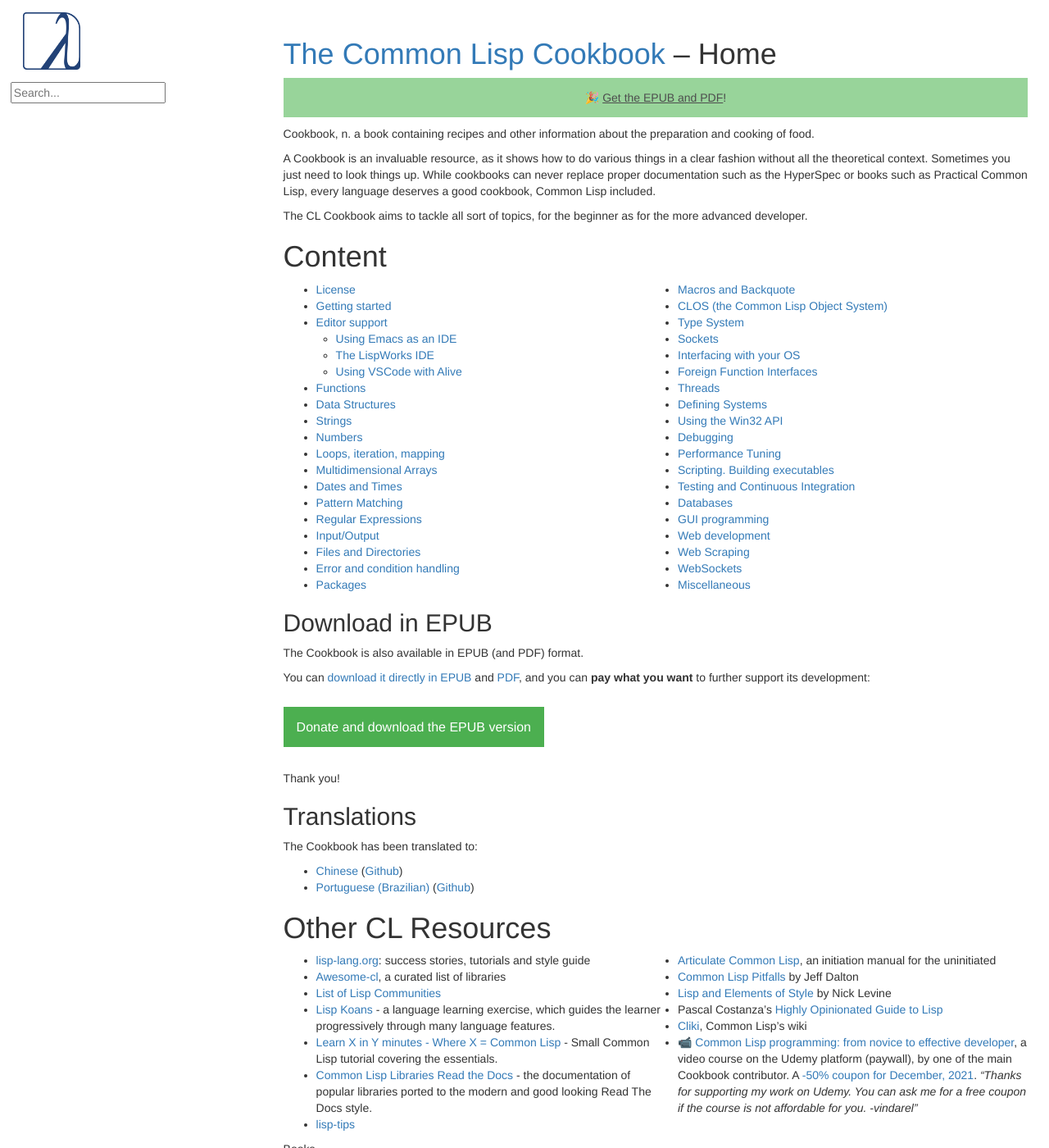
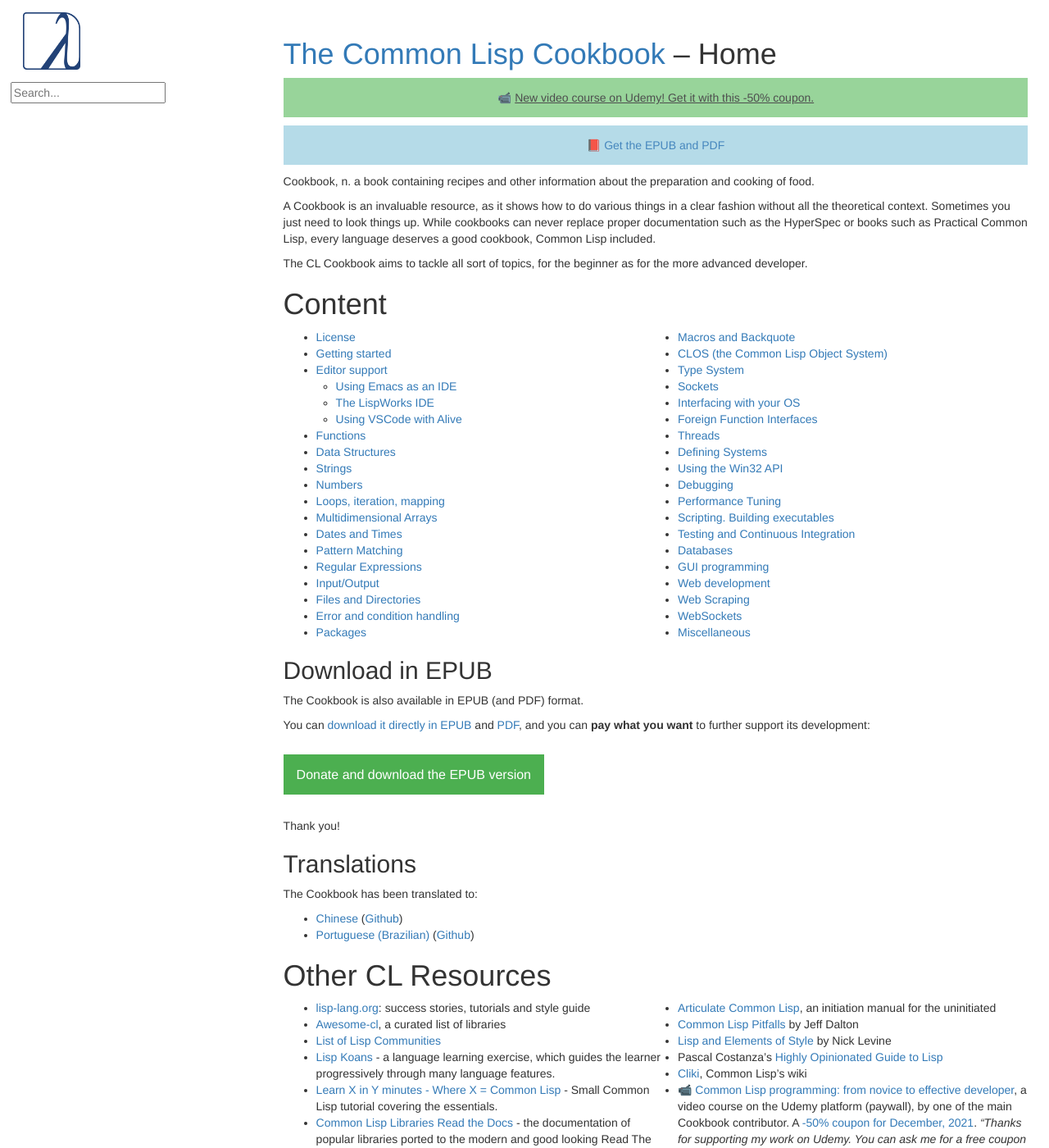
Before and after one commit to LispCookbook/cl-cookbook, a Jekyll site: the page built from index.md, in a window 1280 px wide and 1400 px high. Shown: the whole window at 82% size. Built offline with Jekyll 4.4.1, drawn with Linux system fonts in a browser that asks for light colours.

Commit message:
announce: add Udemy course announce

```diff
--- a/_layouts/chapter.html
+++ b/_layouts/chapter.html
@@ -2,9 +2,12 @@
 layout: default
 ---
 
-  <!-- Announcement we can keep for 1 month or more, until end of January, 2021 -->
+  <!-- Announcement we can keep for 1 month or more -->
   <p class="announce">
-   🎉 <a href="/cl-cookbook/#download-in-epub">Get the EPUB and PDF</a>!
+   📹 <a href="https://www.udemy.com/course/common-lisp-programming/?couponCode=HALF-50-CHRISTMAS21">New video course on Udemy! Get it with this -50% coupon.</a>
+  </p>
+  <p class="announce-neutral">
+   📕 <a href="/cl-cookbook/#download-in-epub">Get the EPUB and PDF</a>
   </p>
 
 
--- a/assets/style.scss
+++ b/assets/style.scss
@@ -152,6 +152,12 @@
     opacity: 0.9;
 }
 
+.announce-neutral {
+    background-color: #add8e6;
+    padding: 1em;
+    text-align: center;
+    opacity: 0.9;
+}
 .announce {
     background-color: #8dd090;
     padding: 1em;
```
